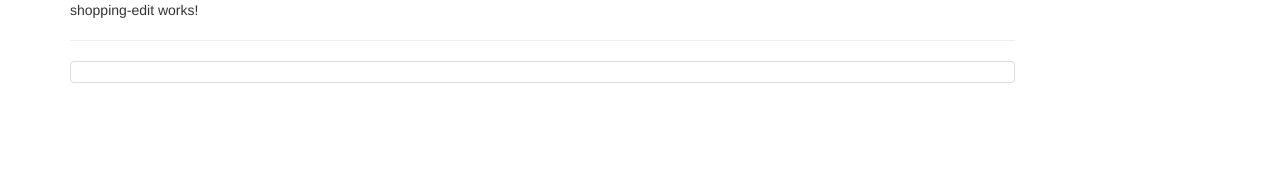
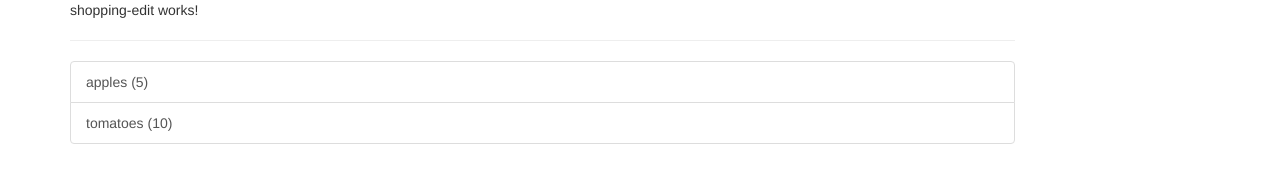
Before and after one commit to mahmoudelmekwed/recipeBook, an Angular app: page / in a window 1280 px wide. Shown: the part 217-400 px from the top of the page. Built offline with nearby package versions, Linux system fonts and the light colour scheme.

Commit message:
Creating and Outputting the Shopping List

```diff
--- a/src/app/shopping-list/shopping-list.component.html
+++ b/src/app/shopping-list/shopping-list.component.html
@@ -3,7 +3,9 @@
         <app-shopping-edit></app-shopping-edit>
         <hr>
         <ul class=" list-group">
-            <a class=" list-group-item" style=" cursor: pointer"></a>
+            <a class=" list-group-item" style=" cursor: pointer" *ngFor="let ingrdient of ingredients">
+                {{ingrdient.name}} ({{ingrdient.amount}})
+            </a>
         </ul>
     </div>
 </div>
--- a/src/app/shopping-list/shopping-list.component.ts
+++ b/src/app/shopping-list/shopping-list.component.ts
@@ -1,4 +1,5 @@
 import { Component, OnInit } from '@angular/core';
+import { ingredient } from '../shared/ingredient.model';
 
 @Component({
   selector: 'app-shopping-list',
@@ -6,7 +7,10 @@
   styleUrls: ['./shopping-list.component.css']
 })
 export class ShoppingListComponent implements OnInit {
-  ingredients = [];
+  ingredients : ingredient[]= [
+    new ingredient ('apples' , 5),
+    new ingredient ('tomatoes' , 10)
+  ];
 
   constructor() { }
 
```
